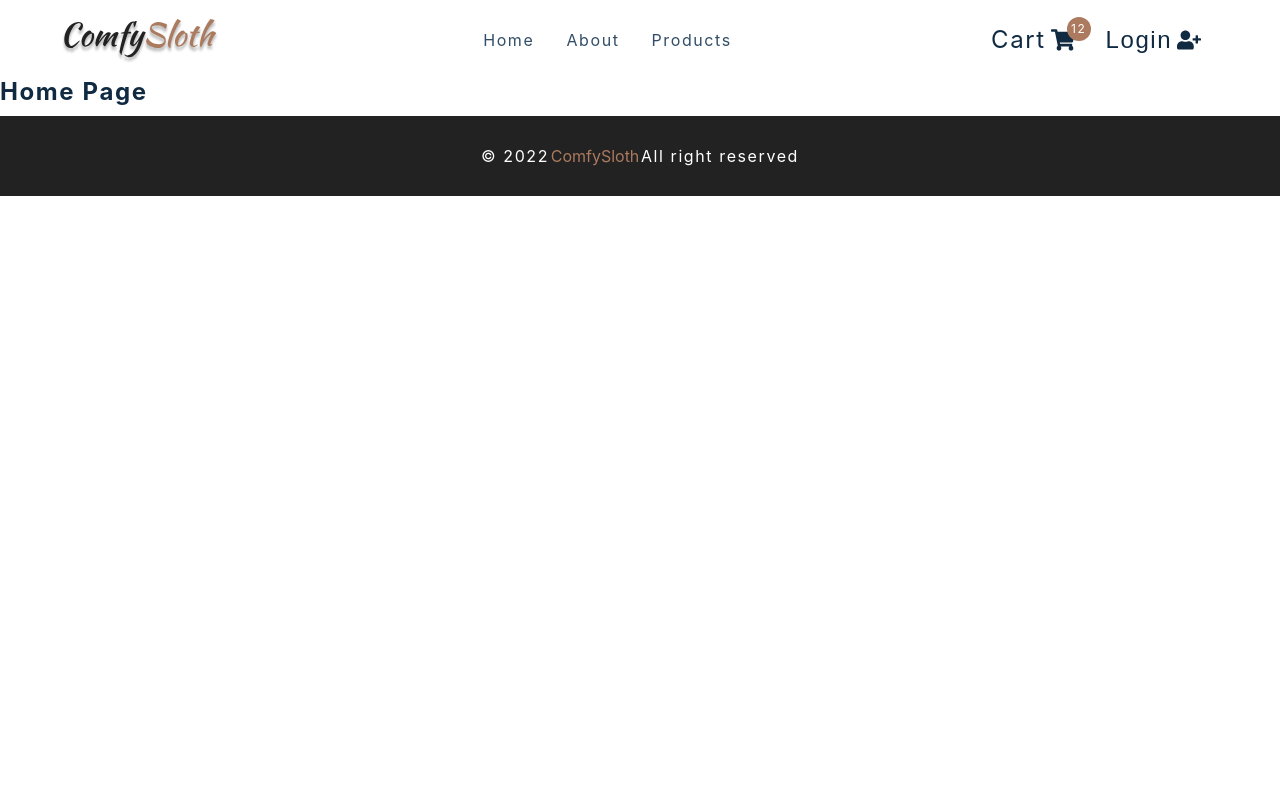
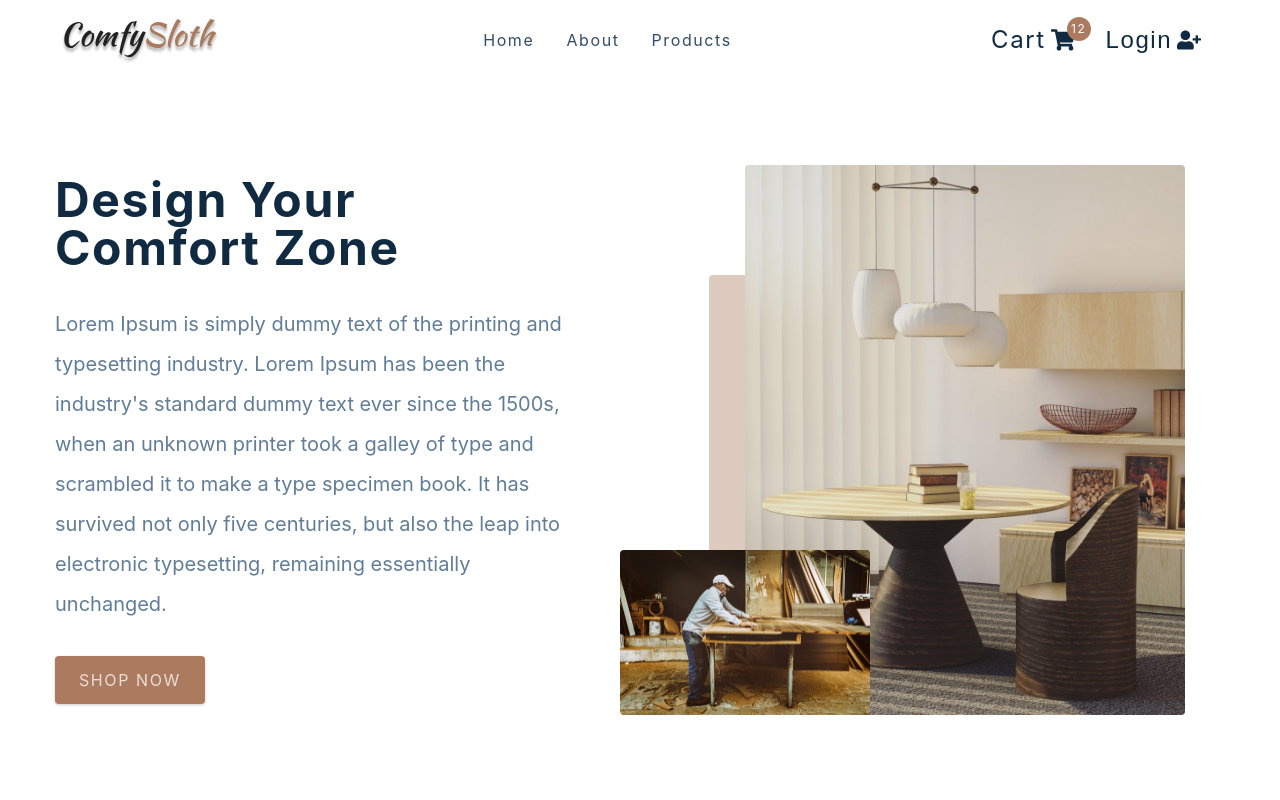
Before and after one commit to pras75299/E-commerce, a React (Create React App) app: page / in a window 1280 px wide. Shown: the top 800 px of the page. Built offline with nearby package versions, Linux system fonts and the light colour scheme; the HTML template or start-up script is replaced by a standard one.

Commit message:
add hero component and design homePage

```diff
--- a/src/components/Hero.js
+++ b/src/components/Hero.js
@@ -1,12 +1,36 @@
-import React from 'react'
-import styled from 'styled-components'
-import { Link } from 'react-router-dom'
-import heroBcg from '../assets/hero-bcg.jpeg'
-import heroBcg2 from '../assets/hero-bcg-2.jpeg'
+import React from "react";
+import styled from "styled-components";
+import { Link } from "react-router-dom";
+import heroBcg from "../assets/hero-bcg.jpeg";
+import heroBcg2 from "../assets/hero-bcg-2.jpeg";
 
 const Hero = () => {
-  return <h4>hero</h4>
-}
+  return (
+    <Wrapper className="section-center">
+      <article className="content">
+        <h1>
+          Design your <br />
+          comfort zone
+        </h1>
+        <p>
+          Lorem Ipsum is simply dummy text of the printing and typesetting
+          industry. Lorem Ipsum has been the industry's standard dummy text ever
+          since the 1500s, when an unknown printer took a galley of type and
+          scrambled it to make a type specimen book. It has survived not only
+          five centuries, but also the leap into electronic typesetting,
+          remaining essentially unchanged.
+        </p>
+        <Link to="/products" className="btn hero-btn">
+          Shop Now
+        </Link>
+      </article>
+      <article className="img-container">
+        <img src={heroBcg} alt="nice table" className="main-img" />
+        <img src={heroBcg2} alt="person working" className="accent-img" />
+      </article>
+    </Wrapper>
+  );
+};
 
 const Wrapper = styled.section`
   min-height: 60vh;
@@ -58,7 +82,7 @@
       border-radius: var(--radius);
     }
     .img-container::before {
-      content: '';
+      content: "";
       position: absolute;
       width: 10%;
       height: 80%;
@@ -68,6 +92,6 @@
       border-radius: var(--radius);
     }
   }
-`
+`;
 
-export default Hero
+export default Hero;
--- a/src/pages/HomePage.js
+++ b/src/pages/HomePage.js
@@ -1,7 +1,14 @@
-import React from 'react'
-import { FeaturedProducts, Hero, Services, Contact } from '../components'
+import React from "react";
+import { FeaturedProducts, Hero, Services, Contact } from "../components";
 const HomePage = () => {
-  return <h4>home page</h4>
-}
+  return (
+    <main>
+      <Hero />
+      <FeaturedProducts />
+      <Services />
+      <Contact />
+    </main>
+  );
+};
 
-export default HomePage
+export default HomePage;
```
